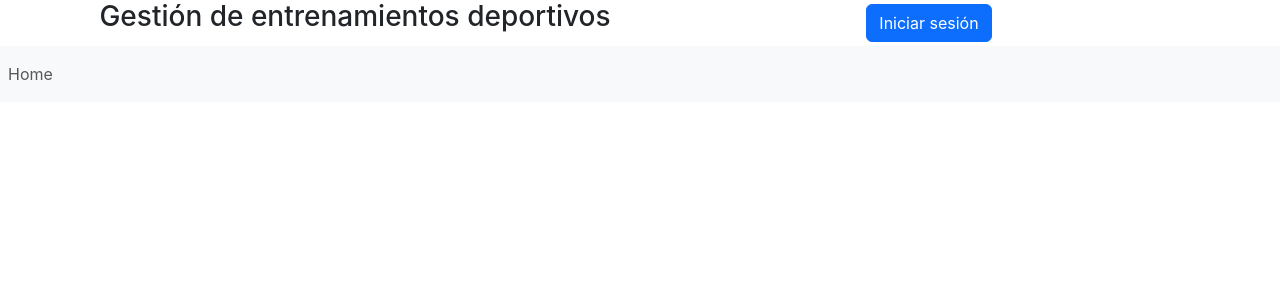
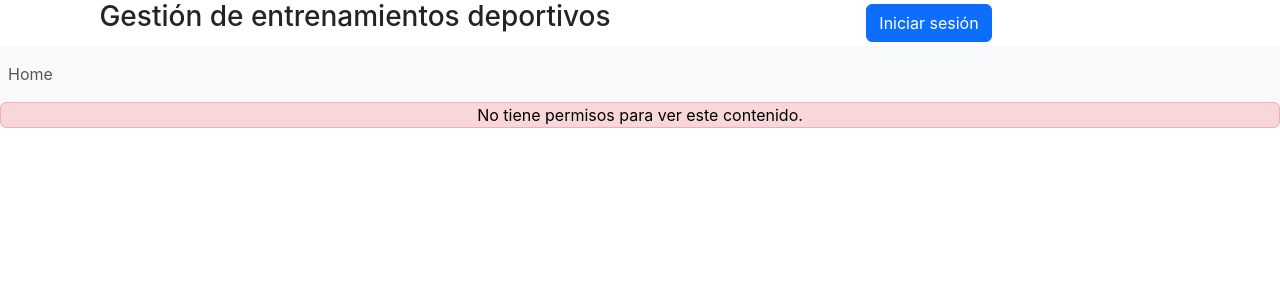
Before and after one commit to SII-Informatica-UMA/ciklum-spacebox, an Angular app in the folder proyecto-sii/: page /entrenamientos in a window 1280 px wide. Shown: the top 300 px of the page. Built offline with nearby package versions, Linux system fonts and the light colour scheme.

Commit message:
Ultimos cambios

```diff
--- a/proyecto-sii/src/app/editar-entrenamientos/editar-entrenamientos.component.css
+++ b/proyecto-sii/src/app/editar-entrenamientos/editar-entrenamientos.component.css
@@ -0,0 +1,12 @@
+div {
+    text-align: center;
+}
+
+button {
+text-align: center;
+font-weight: bolder;
+color: white;
+border-radius: 7px;
+margin-top: 10px;
+margin-bottom: 15px;
+}
--- a/proyecto-sii/src/app/editar-entrenamientos/editar-entrenamientos.component.html
+++ b/proyecto-sii/src/app/editar-entrenamientos/editar-entrenamientos.component.html
@@ -1,4 +1,4 @@
-<div>
+<div div *ngIf="!this.pulsarReserva && this.horaNoSeleccionada">
     <h1>Editar entrenamientos</h1>
         <label for="entrenador">Hora Inicio:</label>
         <select [(ngModel)]="horaSelec">
@@ -7,9 +7,12 @@
             </option>
         </select>
         <br>
-        <label for="entrenador">Hora Fin:</label>
-        <br>
         <button class="btn btn-primary" (click)="hacerReserva()">Guardar</button>
         <br>
         <button class="btn btn-danger" (click)="salir()">Salir</button>
 </div>
+
+<div *ngIf="this.pulsarReserva && !this.horaNoSeleccionada">
+    <h1>¡Reserva realizada con exito!</h1>
+    <button class="btn btn-danger" (click)="salir()">Salir</button>
+</div>
--- a/proyecto-sii/src/app/entrenamientos/entrenamientos.component.html
+++ b/proyecto-sii/src/app/entrenamientos/entrenamientos.component.html
@@ -31,3 +31,7 @@
         </div>
 </div>
 </div>
+
+<div *ngIf="!isClienteEntrenador()">
+    <p class="alert alert-danger">No tiene permisos para ver este contenido.</p>
+  </div>
--- a/proyecto-sii/src/app/entrenamientos/entrenamientos.component.ts
+++ b/proyecto-sii/src/app/entrenamientos/entrenamientos.component.ts
@@ -50,4 +50,9 @@ isEntrenador(): any {
     console.log("Pregunta entrenador: " + this.rol);
     return this.rol?.rol == Rol.ENTRENADOR;
     }
+
+    isClienteEntrenador(): boolean {
+        console.log("Pregunta cliente o entrenador: "+this.rol);
+        return this.rol?.rol == Rol.ENTRENADOR || this.rol?.rol == Rol.CLIENTE;
+      }
 }
```
